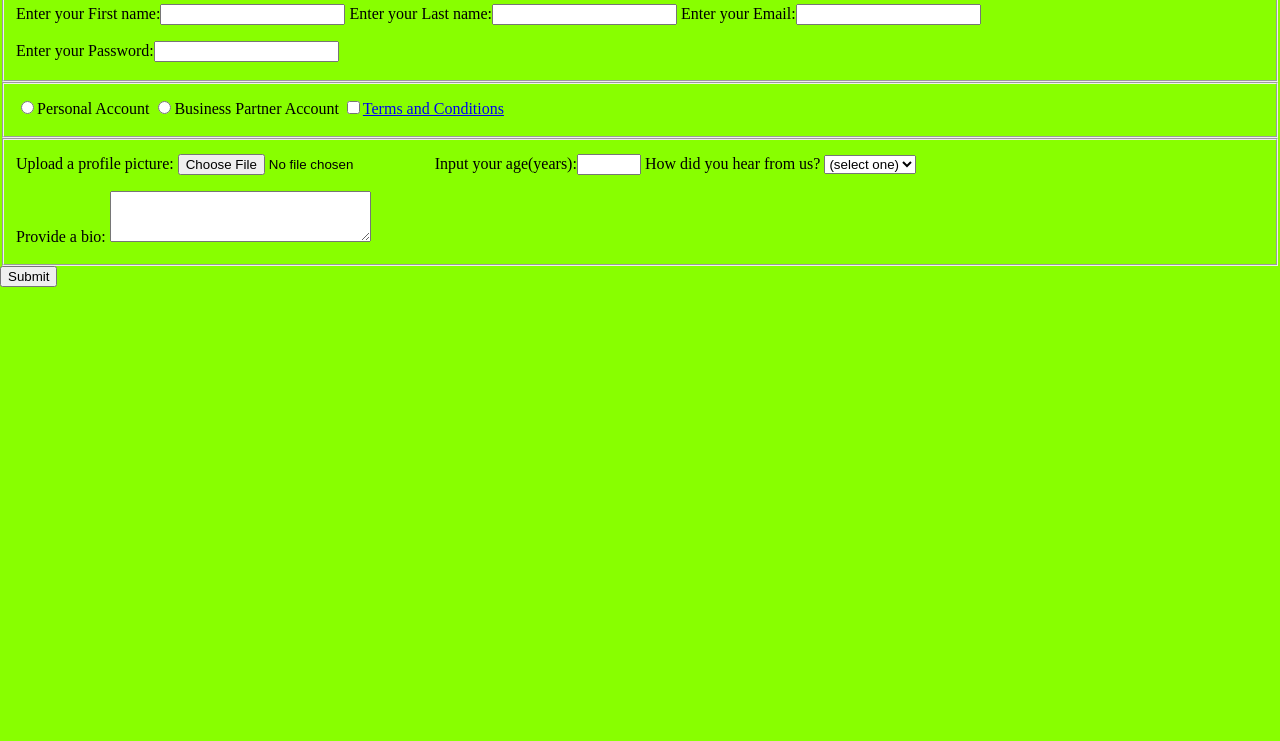
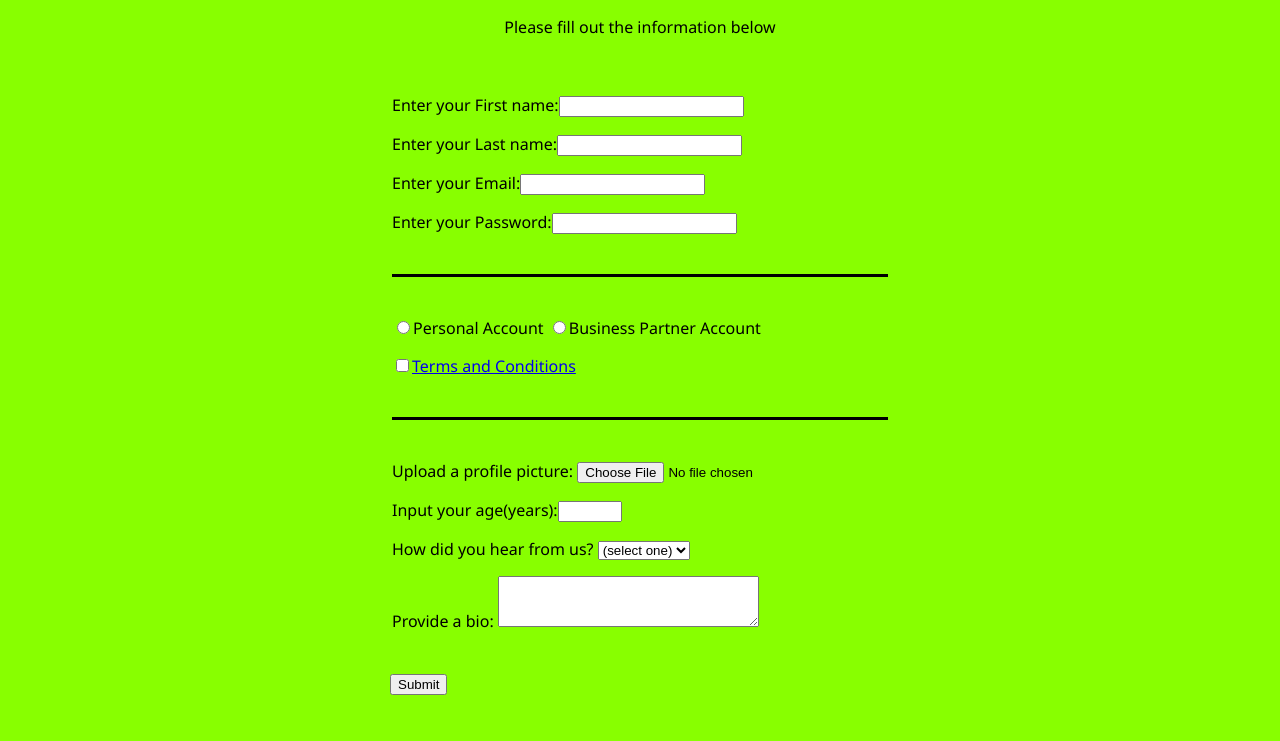
Before and after one commit to magnumz888/Html-form-exercises, a plain HTML site: page index.html in a window 1280 px wide. Shown: the part 91-832 px from the top of the page. Drawn offline with Linux system fonts and the light colour scheme.

Commit message:
add styles of body, forms and fieldsets

```diff
--- a/css/styles.css
+++ b/css/styles.css
@@ -4,6 +4,8 @@ body {
     margin: 0;
     background-color: rgb(136, 255, 0);
     color: #000;
+    font-family: 'Segoe UI', Tahoma, Geneva, Verdana, sans-serif;
+    font-size: 16px;
 }
 label {
     display: inline-block;
@@ -13,3 +15,23 @@ label {
 textarea{
     color: green;
 }
+
+h1,p{
+    margin: 1em auto;
+    text-align: center;
+}
+form{
+    margin: 0 auto;
+    max-width: 500px;
+    min-width: 300px;
+    width: 60vw;
+
+}
+fieldset{
+    border: none;
+    padding: 2rem 0;
+    border-bottom: 3px solid;
+}
+fieldset:last-of-type{
+    border-bottom: none;
+}
--- a/index.html
+++ b/index.html
@@ -10,16 +10,17 @@
 <body>
     <!-- ********************************* Title of the Form ********************************* -->
     <h1>Registration Form</h1>
+    <p>Please fill out the information below</p>
     <!-- ************************************ FORM ******************************************* -->
     <form action="#">
 
     <!-- FIELD SET 1 First name, Last name, Email, Password fields-->
         <fieldset>
-            <label for="">Enter your First name:<input type="text" required></label>
-            <label for="">Enter your Last name:<input type="text" required></label>
-            <label for="">Enter your Email:<input type="email" required></label>
+            <label for="">Enter your First name:<input type="text" name="firstName" required></label>
+            <label for="">Enter your Last name:<input type="text" name="lastName" required></label>
+            <label for="">Enter your Email:<input type="email"  name="email" required></label>
             <!-- <label for="">Enter your Password:<input type="password" minlength="8" required></label> -->
-            <label for="">Enter your Password:<input type="password" pattern="[a-z0-9]{8}" required></label>
+            <label for="">Enter your Password:<input type="password" pattern="[a-z0-9]{8}" name="password" required></label>
         </fieldset>
     <!-- FIELD SET 2 -->
         <fieldset>
@@ -30,21 +31,21 @@
         </fieldset>
     <!-- FIELD SET 3 -->
         <fieldset>
-            <label>Upload a profile picture: <input type="file"></label>
+            <label>Upload a profile picture: <input type="file" name="fileUpload"></label>
             <label for="#">Input your age(years):<input type="number" min="13" max="120"> </label>
             <label>
                 How did you hear from us?
-                <select>
+                <select name="referrer">
                     <option value="">(select one)</option>
-                    <option value="1">News</option>
-                    <option value="2">Blog</option>
-                    <option value="3">Forums</option>
-                    <option value="4">Others</option>
+                    <option value="1" name="news">News</option>
+                    <option value="2" name="blog">Blog</option>
+                    <option value="3" name="forums">Forums</option>
+                    <option value="4" name="others">Others</option>
                 </select>
             </label>
             <label for="#">
                 Provide a bio:
-                <textarea rows="3" cols="30" placeholder="i like to code on rainy days...">
+                <textarea rows="3" cols="30" name="bio" placeholder="i like to code on rainy days...">
 
                 </textarea>
             </label>
```
